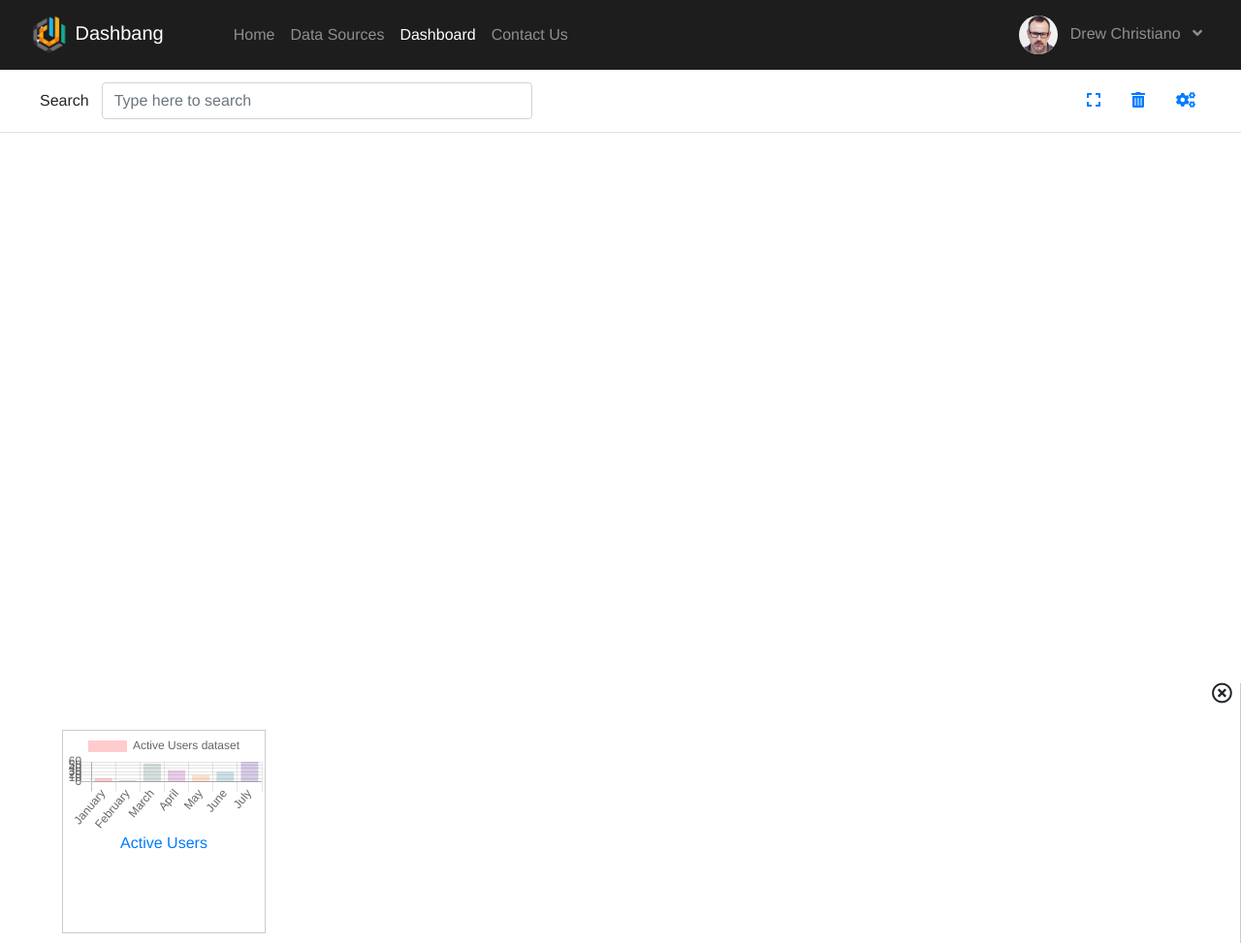
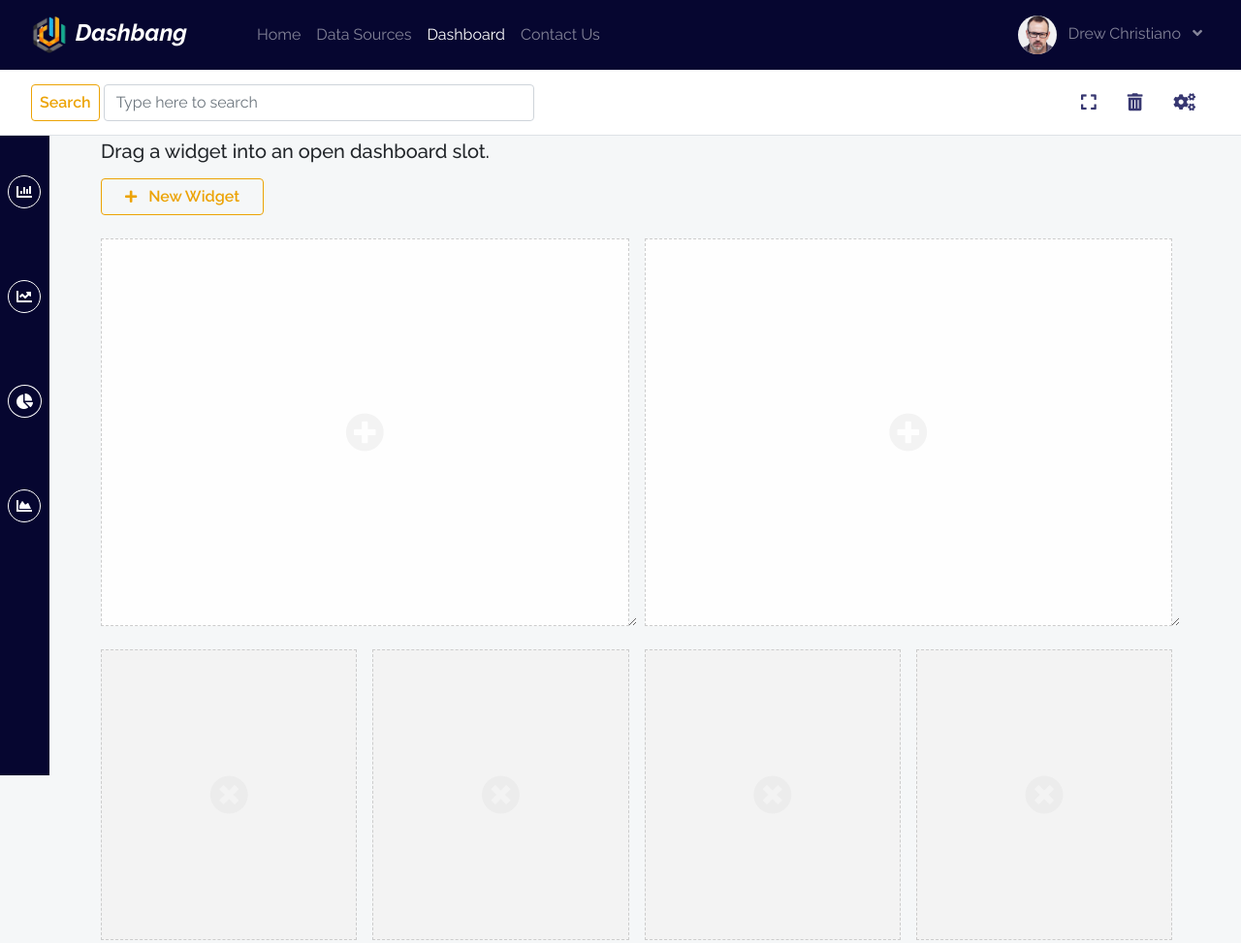
Before and after one commit to HadeerEsam/Analytic-Dashboard, a plain HTML site: page index.html in a window 1280 px wide. Shown: the top 973 px of the page at 97% size. Drawn offline with nearby package versions, Linux system fonts and the light colour scheme.

Commit message:
adding style of navs and change colors of buttons

```diff
--- a/css/style.css
+++ b/css/style.css
@@ -1,44 +1,129 @@
 body{
-    font-family: "Haas Grot Text R Web", "Helvetica Neue", Helvetica, Arial, sans-serif;
+    font-family: 'Raleway', sans-serif;
+    overflow-x: hidden;
+}
+body::-webkit-scrollbar {
+    width: 10px;
+
 }
 
+body::-webkit-scrollbar-track{
+    margin: 3px;
+}
+
+body::-webkit-scrollbar-thumb{
+    border-radius: 15px;
+    background: rgba(6, 6, 48, 0.315);
+
+}
+
+.head{
+    position: fixed;
+    top: 0;
+    left: 0;
+    right: 0;
+    z-index: 99;
+    overflow: hidden;
+}
 /* ******************************* nav part ******************************* */
 header{
-    background-color: rgb(29, 29, 29);
+    background-color: rgb(6, 6, 48);
+    position: relative;
 }
 header img{
     border-radius: 50%;
     width: 40px;
 }
+.navbar-brand{
+    font-size: 24px;
+    font-weight: 700;
+    font-style: italic;
+}
 
 /* ******************************* dashboard layout ******************************* */
+.dashboard-status-bar{
+    background-color: #ffffff;
+    position: relative;
+}
 .fa-pencil-alt{
     color: #cccccc;
 }
 
-#dashboard h4{
-    font-size: 1.2rem;
+#dashboard {
+    background-color: #f5f7f8;
 }
 
+.nav-icons .nav-link{
+    color: rgba(15, 15, 85, 0.835);
+    font-size: 18px;
+}
+#close {
+    color: rgba(15, 15, 85, 0.835);
+    cursor: pointer;
+}
 /*  ******************************* widget part *******************************  */
-#widgets .btn-color{
-    color: black;
-    border: rgb(231, 231, 231) 1.5px solid;
-    border-radius: 5px;
-    text-align: left;
-    font-size: smaller;
+.widget-options{
+    position: fixed;
+    top:0;
+    left: 0;
+    bottom: 0;
+    z-index: 9;
+    background-color: rgb(6, 6, 48);
+    transition: all 0.5s;
+
 }
+.widget-options i{
+    border: 1.5px solid white;
+    border-radius: 50%;
+    padding: 0.5rem;
+    cursor: pointer;
+}
+.widget-options li{
+    transition: all 0.2s;
+}
+.widget-options li:hover{
+    background-color: rgba(119, 121, 122, 0.253);
+    border-left:7px solid rgb(159, 162, 163);
+}
+#widgets{
+    position: fixed;
+    top: 0;
+    overflow-y: scroll;
+    left: -100%;
+    bottom: 0;
+    z-index: 8;
+    background-color: white;
+    padding-top: 11rem;
+    border-right: #cccccc solid 1px;
+
+}
+#widgets::-webkit-scrollbar {
+    width: 3px;
+}
+
+#widgets::-webkit-scrollbar-track{
+    margin: 135px 15px 5px;
+}
+
+#widgets::-webkit-scrollbar-thumb{
+    border-radius: 6px;
+    background: rgba(6, 6, 48, 0.315);
+}
+#chart1,#chart2,#chart4,#chart3{
+    height: 85% !important;
+
+}
+
 .widget{
-    width: 100px;
+
+    width: 170px;
     height: 200px;
     border: solid #cccccc 1px;
+    cursor: grab;
 }
 
 /* ******************************* drop slots section ******************************* */
-#slots{
-    border-left: #cccccc solid 1px;
-    background-color: #f1f1f1;
-}
+
 #slots .slot i{
     color: #f3f3f3;
 
@@ -50,7 +135,7 @@ header img{
     margin-left: 0px;
     margin-right: 0px;
 }
-.slot,.disabled-slot{
+.slot{
     display: flex;
     justify-content: center;
     align-items: center;
@@ -60,28 +145,57 @@ header img{
     border: dashed 1.5px #cccccc;
     font-size: 20px;
 }
+.disabled-slot>[id*='slot']{
+    background-color: #f3f3f3;
+    display: flex;
+    justify-content: center;
+    align-items: center;
+    margin-bottom: 2rem;
+    border: dashed 1.5px #cccccc;
+    font-size: 20px;
+    height: 100%;
+}
 .disabled-slot{
-    background-color: #f3f3f3;
+    height: 100px;
+    width: 100%;
 }
-.small-slots >[class*="col-"]{
-    height: 160px;
-}
-.last-slots>[class*="col-"]{
-    height: 250px;
-}
+
 .enabled-slots{
-    height: 300px;
+    height: 200px;
+    width: 100%;
+    resize: vertical;
+    overflow: hidden;
 
 }
 
-.buttons .back-btn{
-    color: rgb(180, 180, 180);
-    border: rgb(231, 231, 231) 1.5px solid;
+.back-btn{
+    color: rgba(6, 6, 48, 0.897);
+    border: rgba(6, 6, 48, 0.897) 1.8px solid;
+    font-weight: 600;
+}
+ .save-btn{
+    color: rgb(236, 163, 5);
+    border: rgb(236, 163, 5) 1.8px solid;
+    font-weight: 600;
+}
+
+.back-btn:hover{
+    color: rgba(6, 6, 48, 0.897);
+    background-color: rgb(225, 235, 243);
+}
+.save-btn:hover{
+    color: rgb(236, 163, 5);
+    background-color:rgb(245, 242, 236) ;
+}
+.save-btn:focus,.back-btn:focus{
+    box-shadow: none;
 }
 /********************************** medium screen ************************************************/
 @media screen and (min-width:768px){
+
+
     #widgets{
-        border-right: #cccccc solid 1px;
+        padding-top: 9rem;
     }
     #widgets .btn-color{
         font-size: large;
@@ -90,11 +204,21 @@ header img{
         width: 210px;
         height: 210px;
     }
-    #dashboard h4{
-        font-size: 1.5rem;
-    }
+
     #slots{
         border-left: none;
+    }
+    .disabled-slot{
+        height: 150px;
+        width:33.33%;
+    }
+
+    .enabled-slots{
+        height: 250px;
+        width: 50%;
+        resize: both;
+        overflow: hidden;
+
     }
 
 }
@@ -102,8 +226,13 @@ header img{
 /********************************* large  screens *******************************************/
 @media screen and (min-width:992px){
 
-    .last-slots>[class*="col-"]{
-        height: auto;
+    .disabled-slot{
+        height: 300px;
+        width: 25%;
+    }
+    .enabled-slots{
+        height: 400px;
+        width: 50%;
     }
 
 }
```
